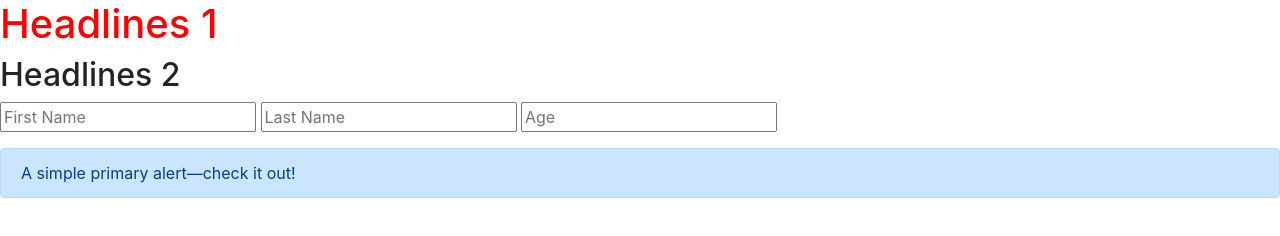
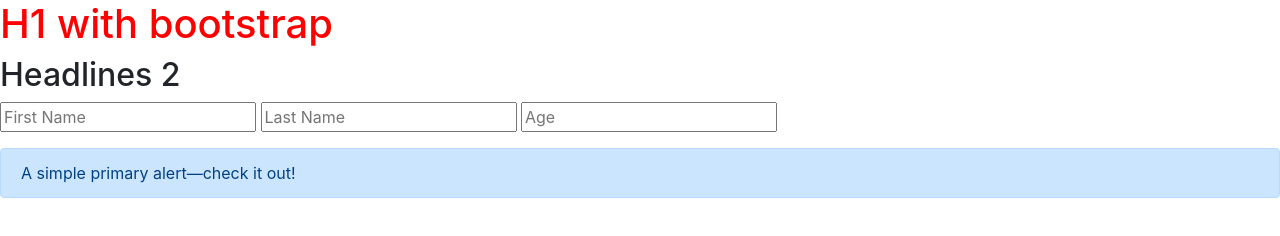
Before and after one commit to ChrFarwig/Student50, a plain HTML site: page lesson0.html in a window 1280 px wide. Drawn offline with nearby package versions, Linux system fonts and the light colour scheme.

Commit message:
Update lesson0.html

```diff
--- a/lesson0.html
+++ b/lesson0.html
@@ -6,7 +6,7 @@
 </head>
 
 <body>
-   <h1>Headlines 1</h1>
+   <h1>H1 with bootstrap</h1>
    <h2>Headlines 2</h2>
 
    <form>
```
